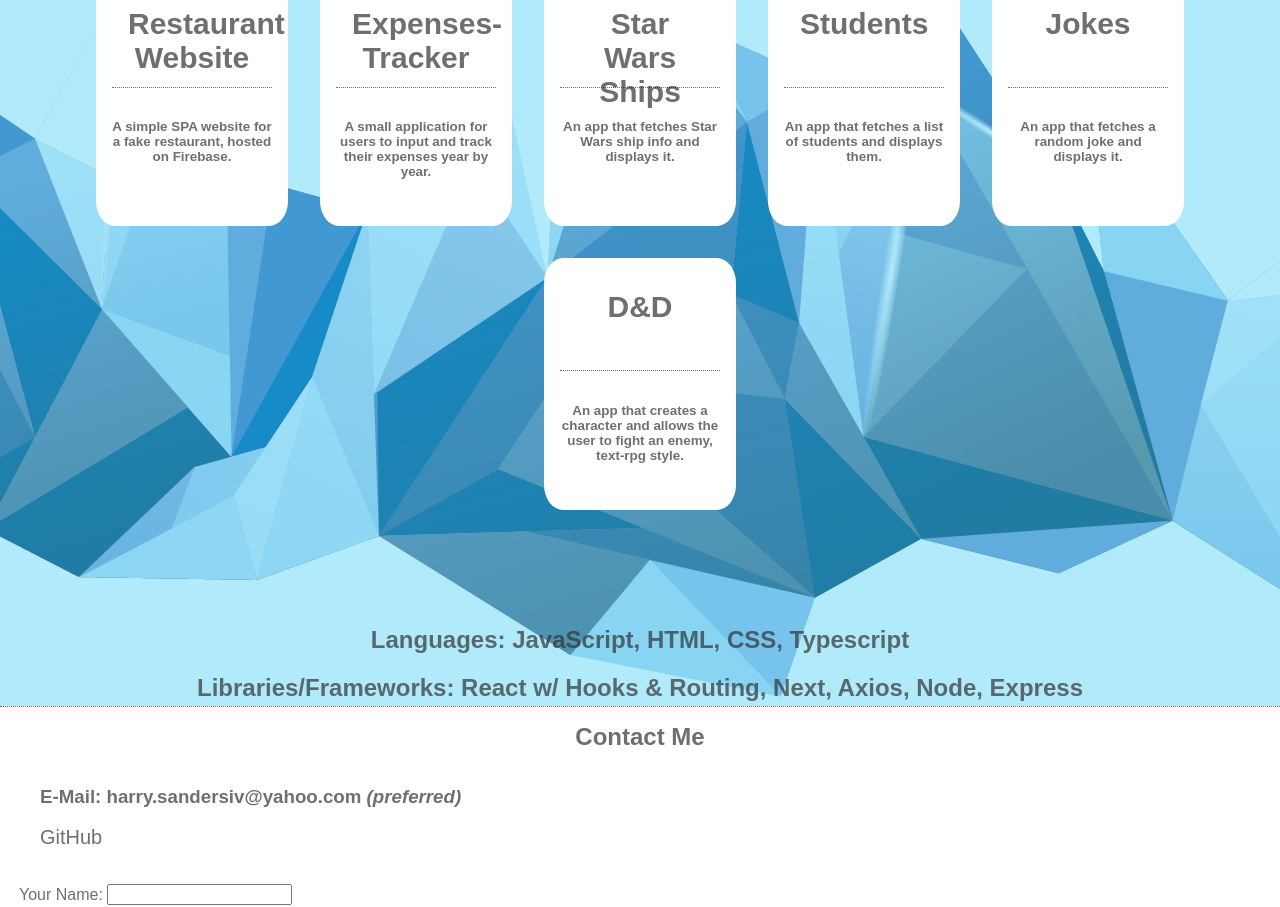
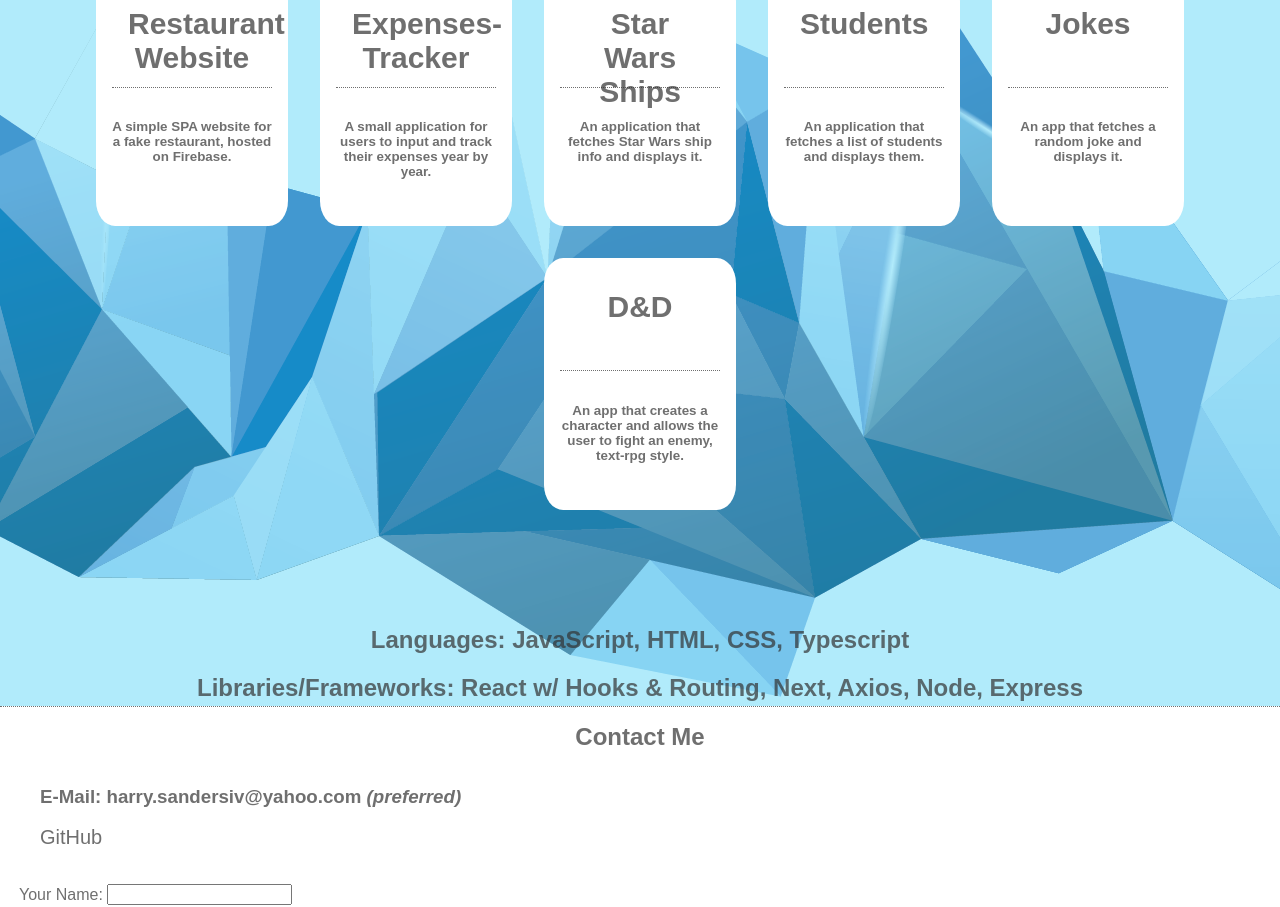
Before and after one commit to HarrySIV/resume, a React (Create React App) app: page / in a window 1280 px wide. Shown: the part 902-1809 px from the top of the page. Built offline with nearby package versions, Linux system fonts and the light colour scheme; a web font is replaced by a local one.

Commit message:
updated dependencies to their latest versions

```diff
--- a/src/Components/ProjectsCard/ProjectsCard.tsx
+++ b/src/Components/ProjectsCard/ProjectsCard.tsx
@@ -3,8 +3,8 @@ import styles from './ProjectsCard.module.css';
 const projects = [
    {id: 0, name: `Restaurant Website`, link: `https://not-a-restaurant.firebaseapp.com/`, description: `A simple SPA website for a fake restaurant, hosted on Firebase.`},
    {id: 1, name: `Expenses-Tracker`, link: `https://harrysiv.github.io/expenses-chart/`, description: `A small application for users to input and track their expenses year by year.`},
-   {id: 2, name: `Star Wars Ships`, link: `https://harrysiv.github.io/swships/`, description: `An app that fetches Star Wars ship info and displays it.`},
-   {id: 3, name: `Students`, link: `https://harrysiv.github.io/fetchstudents-app/`, description: `An app that fetches a list of students and displays them.`},
+   {id: 2, name: `Star Wars Ships`, link: `https://harrysiv.github.io/swships/`, description: `An application that fetches Star Wars ship info and displays it.`},
+   {id: 3, name: `Students`, link: `https://harrysiv.github.io/fetchstudents-app/`, description: `An application that fetches a list of students and displays them.`},
    {id: 4, name: `Jokes`, link: `https://harrysiv.github.io/jokes/`, description: `An app that fetches a random joke and displays it.`},
    {id: 5, name: `D&D`, link: `https://harrysiv.github.io/Dndjs/`, description: `An app that creates a character and allows the user to fight an enemy, text-rpg style.`},
 ];
```
